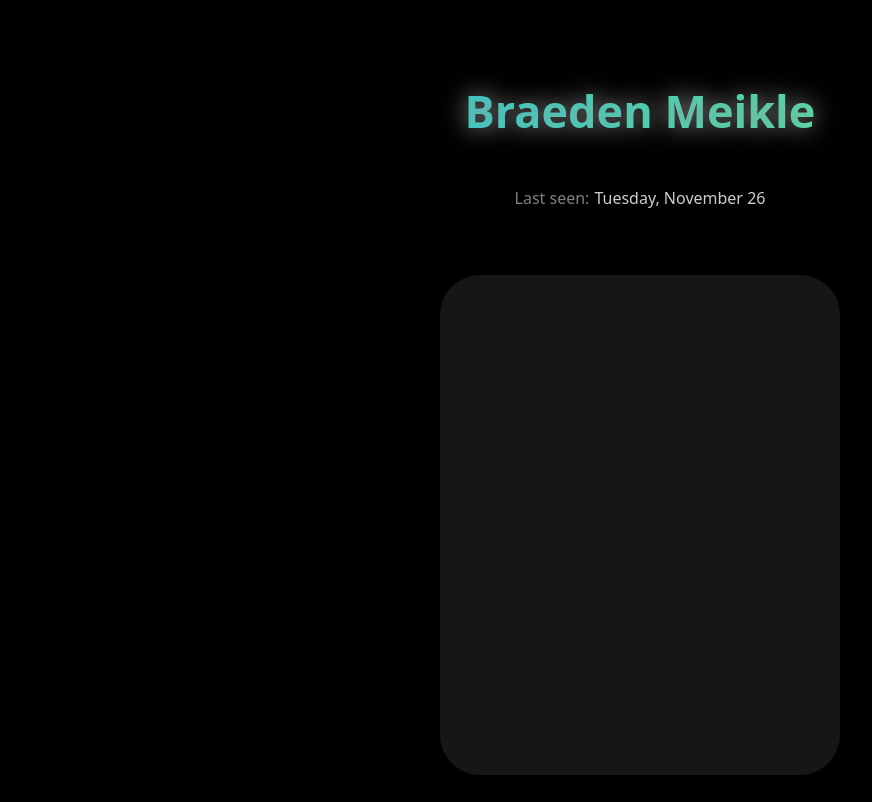
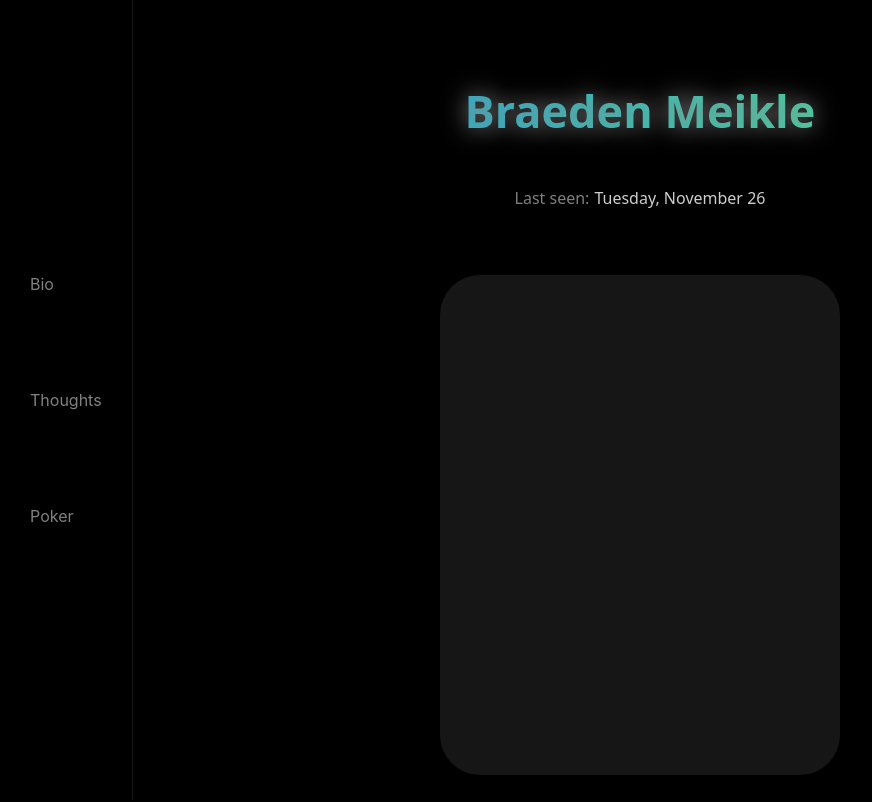
Before and after one commit to bmeikle56/braeden-meikle-site, a React (Create React App) app: page / in a window 1280 px wide. Shown: the top 802 px of the page, without its empty margins (0-872 px from the left). Built offline with nearby package versions, Linux system fonts and the light colour scheme.

Commit message:
Add animated sidsidebar

```diff
--- a/package.json
+++ b/package.json
@@ -6,9 +6,10 @@
     "@testing-library/jest-dom": "^5.17.0",
     "@testing-library/react": "^13.4.0",
     "@testing-library/user-event": "^13.5.0",
+    "motion": "^11.11.17",
     "react": "^18.3.1",
     "react-dom": "^18.3.1",
-    "react-scripts": "5.0.1",
+    "react-scripts": "^5.0.1",
     "web-vitals": "^2.1.4"
   },
   "scripts": {
--- a/src/App.js
+++ b/src/App.js
@@ -1,10 +1,14 @@
 import './styles.css';
+import React, { Component } from "react";
+import { motion } from "motion/react"
+// import { delay } from "motion"
 
 function Body() {
   return (
     <body>
+      <AnimatedSidebar/>
       <Title/>
-      <EditTracker />
+      <EditTracker/>
       <Canvas/>
       <VDivider/>
       <Footer/>
@@ -12,9 +16,34 @@ function Body() {
   )
 }
 
-function Title() {
-    return <h1 className='title'>Braeden Meikle</h1>
+function AnimatedSidebar() {
+  return (
+    <motion.div initial={{ x: -100 }} animate={{ x: 0 }}>
+      <Sidebar/>
+    </motion.div>
+  )
 }
+
+function TextStack() {
+  return (
+    <div>
+      <p className='side-bar-txt'>Bio</p>
+      <p className='side-bar-txt'>Thoughts</p>
+      <p className='side-bar-txt'>Poker</p>
+    </div>
+  )
+}
+
+function Sidebar() {
+  return (
+    <div className='sidebar' >
+      <TextStack/>
+      <HDivider/>
+    </div>
+  )
+}
+
+function Title() { return <h1 className='title'>Braeden Meikle</h1> }
 
 const lastEditDate = 'Tuesday, November 26'
 
@@ -27,25 +56,22 @@ function EditTracker() {
   )
 }
 
-function Canvas() {
-  return <div className='canvas'></div>
-}
+function Canvas() { return <div className='canvas'></div> }
 
-function VDivider() {
-  return <div className='vdiv'></div>
-}
+function HDivider() { return <div className='side-bar-hdiv'></div> }
+function VDivider() { return <div className='footer-vdiv'></div> }
 
 function Footer() {
   return (
     <div className='footer'>
       <p className='footer-txt'>Created November 26, 2024</p>
-      <p className='hdiv'>|</p>
+      <p className='footer-hdiv'>|</p>
       <span className='footer-txt' id='phone'></span>
-      <p className='hdiv'>|</p>
+      <p className='footer-hdiv'>|</p>
       <span className='footer-txt' id='email'></span>
-      <p className='hdiv'>|</p>
+      <p className='footer-hdiv'>|</p>
       <span className='footer-txt' id='linkedin'></span>
-      <p className='hdiv'>|</p>
+      <p className='footer-hdiv'>|</p>
       <span className='footer-txt' id='github'></span>
     </div>
   )
--- a/src/styles.css
+++ b/src/styles.css
@@ -1,4 +1,5 @@
 body {
+  z-index: 0;
   background-color: black;
   overflow-x: hidden;
   overflow-y: scroll;
@@ -12,13 +13,14 @@ body {
 }
 
 .title {
+  width: 100vw;
   font-size: 45px;
   padding-top: 50px;
   padding-bottom: -10px;
   text-align: center;
-  background: linear-gradient(to right, rgb(0, 191, 255), rgb(114, 249, 114));
+  background: linear-gradient(to right, rgb(0, 132, 255), rgb(101, 255, 111));
   background-clip: text;
-  text-shadow: rgb(151, 151, 151) 0px 0px 25px;
+  text-shadow: rgb(138, 138, 138) 0px 0px 25px;
   color: transparent;
   font-family: system-ui, -apple-system, BlinkMacSystemFont, 'Segoe UI', Roboto, Oxygen, Ubuntu, Cantarell, 'Open Sans', 'Helvetica Neue', sans-serif;
 }
@@ -52,7 +54,32 @@ body {
   background-clip: content-box;
 }
 
-.vdiv {
+.sidebar {
+  z-index: 1;
+  position: absolute;
+  display: flex;
+  justify-content: center;
+  align-items: center;
+  height: 100vh;
+}
+
+.side-bar-txt {
+  padding-left: 30px;
+  padding-top: 40px;
+  padding-bottom: 40px;
+  padding-right: 30px;
+  color: gray;
+}
+
+.side-bar-hdiv {
+  background-clip: content-box;
+  background-color: lightgray;
+  opacity: 10%;
+  height: 100vh;
+  width: 1.4px;
+}
+
+.footer-vdiv {
   background-clip: content-box;
   padding-top: 150px;
   background-color: lightgray;
@@ -77,7 +104,7 @@ body {
   font-family: system-ui, -apple-system, BlinkMacSystemFont, 'Segoe UI', Roboto, Oxygen, Ubuntu, Cantarell, 'Open Sans', 'Helvetica Neue', sans-serif;
 }
 
-.hdiv {
+.footer-hdiv {
   opacity: 30%;
   display: inline-block;
   color: gray;
```
Also changed, not shown: 1 other file (tests, documents, lock files or other folders).
